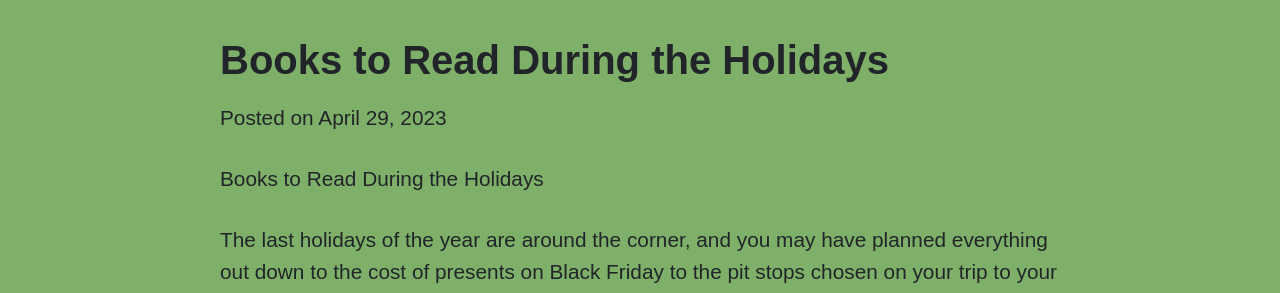
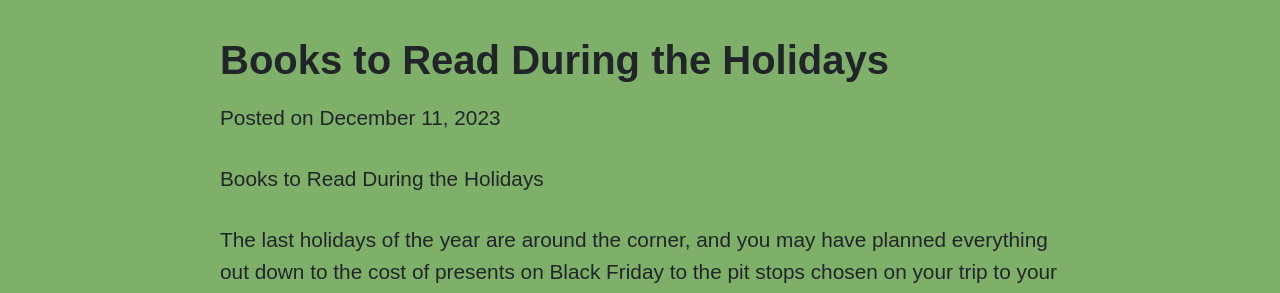
Before and after one commit to CGitHubJ/CGitHubJ.github.io, a Jekyll site: the page built from _posts/2023-12-03-books-to-read-on-vacation.md, in a window 1280 px wide and 900 px high. Shown: the part 152-445 px from the top of the window. Built offline with Jekyll 4.4.1, drawn with Linux system fonts in a browser that asks for light colours; nearby versions of some CDN libraries; some web fonts are replaced.

Commit message:
date and header test

```diff
--- a/_posts/2023-12-03-books-to-read-on-vacation.md
+++ b/_posts/2023-12-03-books-to-read-on-vacation.md
@@ -1,7 +1,7 @@
 ---
 layout: post
 title: Books to Read During the Holidays
-date: 2023-04-29 14:41:50
+date: 2023-12-11 08:41:50
 categories: review
 permalink: books-to-read-during-the-holidays
 imgUrl: dec-vacay-thumbnail.png
@@ -17,7 +17,7 @@
 
 The last holidays of the year are around the corner, and you may have planned everything out down to the cost of presents on Black Friday to the pit stops chosen on your trip to your in-laws. What you don’t have is anything to read during the holidays, and I have a list that can not only finish your Goodreads goal by the end of the year while exploring new genres. I promise you this list is meant for people who have too much or too little time for themselves and want to enjoy the least hectic part of visiting or hosting families and friends. Isn’t that what Christmas is all about?
 
-## [The 7 1/2 Deaths of Evelyn Hardcastle by Stuart Turton](www.goodreads.com/book/show/36337550-the-7-1-2-deaths-of-evelyn-hardcastle)
+<h2><a href="www.goodreads.com/book/show36337550-the-7-1-2-deaths-of-evelyn-hardcastle">The 7 1/2 Deaths of Evelyn Hardcastle by Stuart Turton</a></h2>
 
 <img src="/assets/img/2023-12/seven-lives-of-e-hardcastle.jpg" class="float-left">
 
```
